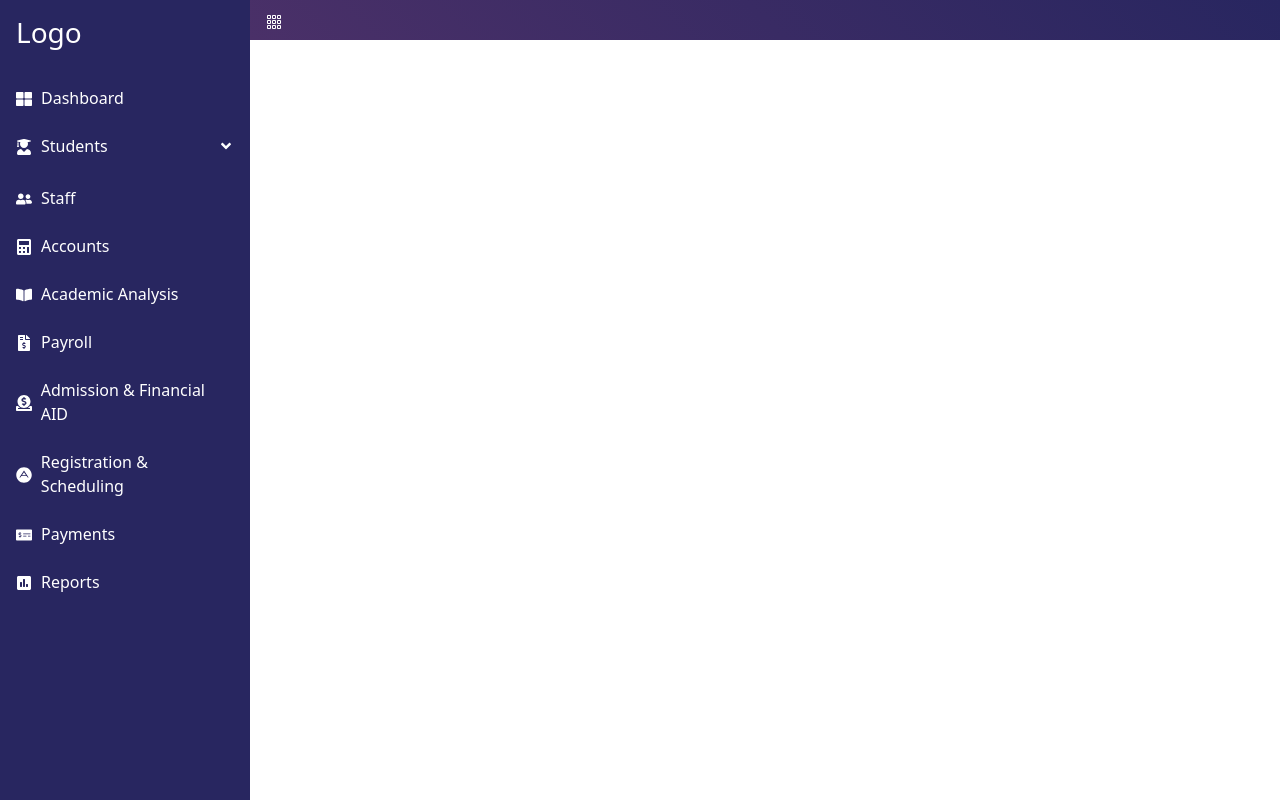
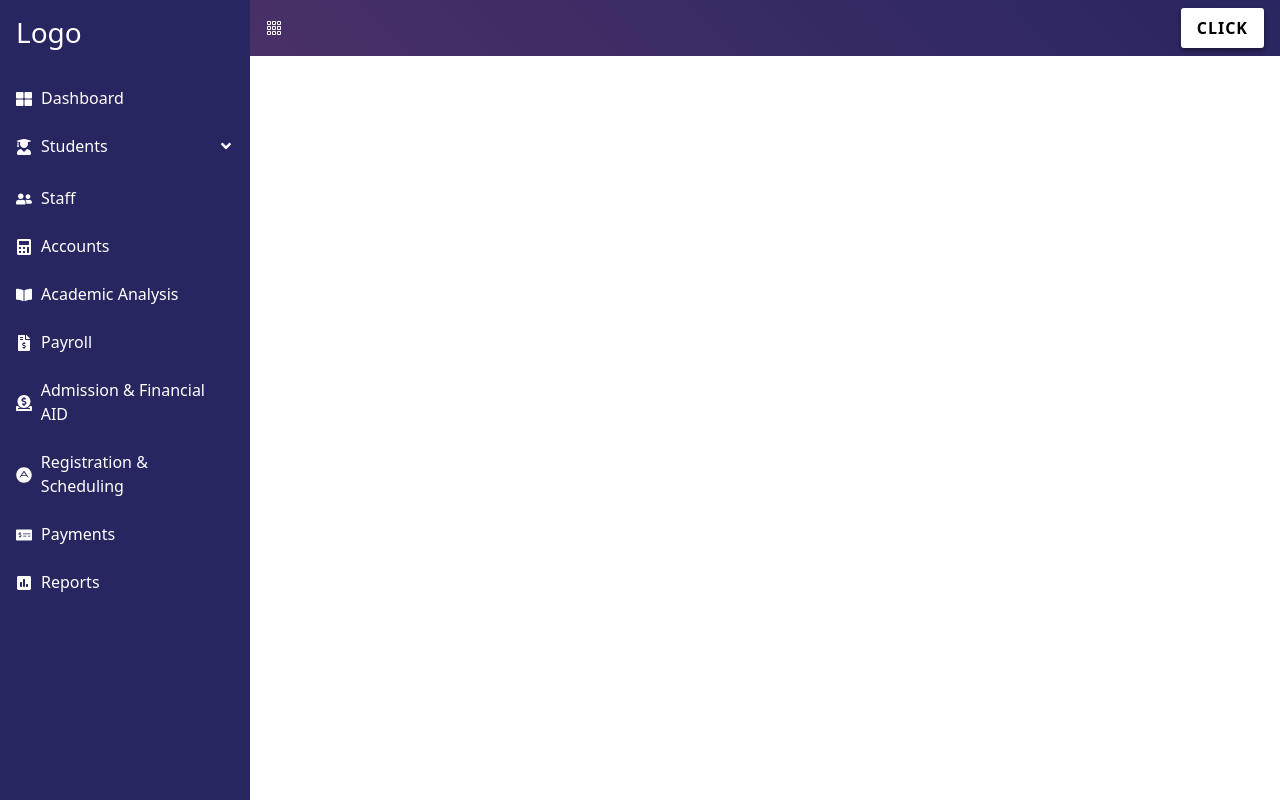
Before and after one commit to Ifratbinte/react-sidebar-app, a React (Create React App) app: page / in a window 1280 px wide. Built offline with nearby package versions, Linux system fonts and the light colour scheme.

Commit message:
user settings dropdown add

```diff
--- /dev/null
+++ b/src/commonAction/dropdown/topbar/userSettings.jsx
@@ -0,0 +1,21 @@
+import React, { useState } from "react";
+
+function UserSettings() {
+  const [isOpen, setIsOpen] = useState(false);
+
+  const handleSettings = () => {
+    setIsOpen(!isOpen);
+    console.log(!isOpen);
+  };
+  return (
+    <>
+      <div className="header-tools">
+        <button className="user-dropdown btn btn-light" onClick={() => handleSettings()}>
+          Click
+        </button>
+        {isOpen && <span className={isOpen ? "user-card-wrap active" : "user-card-wrap"}>Hello world</span>}
+      </div>
+    </>
+  );
+}
+export default UserSettings;
--- a/src/commonAction/layout/sidebar/Sidebar.jsx
+++ b/src/commonAction/layout/sidebar/Sidebar.jsx
@@ -1,6 +1,7 @@
 import { useState } from "react";
 import { BsGrid3X3Gap } from "react-icons/bs";
 import sidebarMenu from "../../../data/sidebarData";
+import HeaderTools from "../topbar/HeaderTools";
 import SidebarItem from "./SidebarItem";
 
 export default function Sidebar() {
@@ -25,6 +26,7 @@ export default function Sidebar() {
       <div className="main-wrapper">
         <div className="wrapper-head px-3 py-2">
           <BsGrid3X3Gap onClick={() => HandleToggle()} className="btn-toggle" />
+          <HeaderTools />
         </div>
 
         <div className="wrapper-body p-3">
--- /dev/null
+++ b/src/commonAction/layout/topbar/HeaderTools.jsx
@@ -0,0 +1,11 @@
+import React from "react";
+import UserSettings from "../../../commonAction/dropdown/topbar/userSettings";
+
+function HeaderTools() {
+  return (
+    <>
+      <UserSettings />
+    </>
+  );
+}
+export default HeaderTools;
--- a/src/style/component/layout/wrapper.scss
+++ b/src/style/component/layout/wrapper.scss
@@ -3,6 +3,26 @@
 }
 .wrapper {
   &-head {
+    display: flex;
+    justify-content: space-between;
+    align-items: center;
     background-image: linear-gradient(45deg, #4a3068, #282660);
   }
 }
+.user-card-wrap {
+  visibility: hidden;
+  color: rgb(184, 91, 91);
+  &.active {
+    visibility: visible;
+    opacity: 1;
+    position: absolute;
+    inset: 0px 0px auto auto;
+    margin-top: 46px;
+    background: #fff;
+    box-shadow: 0 1px 10px rgb(0 0 0 / 15%);
+    width: 200px;
+    height: auto;
+    padding: 15px;
+    border-top: 3px solid #d7255d;
+  }
+}
--- a/src/style/component/utilities/buttons.scss
+++ b/src/style/component/utilities/buttons.scss
@@ -2,7 +2,7 @@
   margin: 0 auto;
   border: none;
   outline: none;
-  padding: .75em 1em;
+  padding: .5em 1em;
   font-size: 1em;
   letter-spacing: 1px;
   box-shadow: 0 3px 5px rgba(0, 0, 0, .4);
@@ -12,3 +12,8 @@
   background-color: rgb(134, 49, 0);
   color: #fff;
 }
+.btn-light {
+  background-color: #fff;
+  border-color: #fff;
+  color: #000;
+}
```
